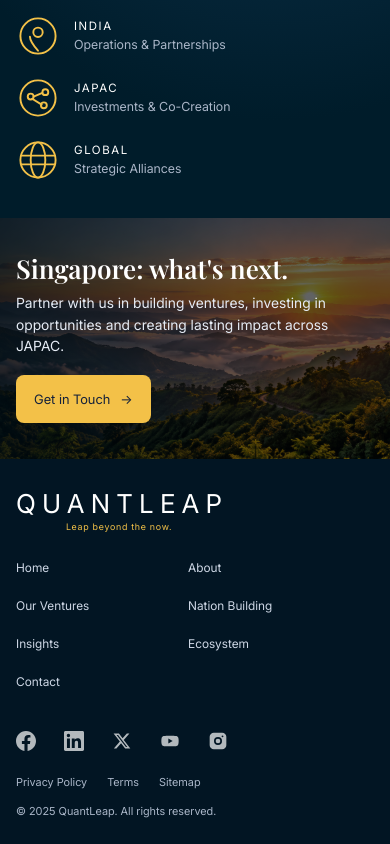
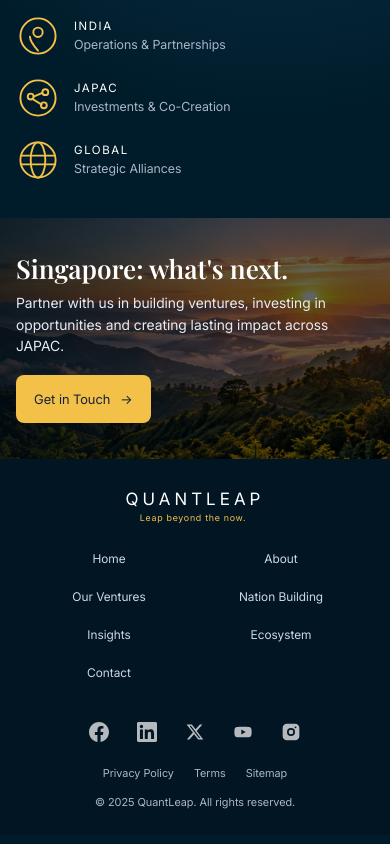
Before and after one commit to Krishna19le08/quantleap, a plain HTML site: page index.html in a window 390 px wide. Shown: the part 6299-7143 px from the top of the page. Drawn offline with Linux system fonts and the light colour scheme.

Commit message:
fix: update user selection behavior and improve footer layout for better usability

```diff
--- a/assets/css/stylesheet.css
+++ b/assets/css/stylesheet.css
@@ -31,6 +31,9 @@ html {
   scroll-padding-top: 72px;
 }
 body {
+  -webkit-user-select: none;
+  user-select: none; /* no text selection (form fields re-enabled below) */
+  -webkit-touch-callout: none;
   font-family: var(--sans);
   background: var(--navy);
   color: var(--white);
@@ -61,6 +64,14 @@ button {
 .container {
   width: min(1280px, 100% - 48px);
   margin-inline: auto;
+}
+input,
+textarea {
+  -webkit-user-select: text;
+  user-select: text;
+}
+img {
+  -webkit-user-drag: none;
 }
 h1,
 h2,
@@ -1317,7 +1328,7 @@ main > section:not(.hero) {
   gap: 24px;
 }
 .foot .logo {
-  --mark: 26px; /* same look as the nav logo (centred tagline), just smaller */
+  --mark: 21px; /* same look as the nav logo (centred tagline), just smaller */
   justify-self: start;
 }
 .foot nav {
@@ -2223,13 +2234,19 @@ html.menu-open {
   }
   .foot {
     grid-template-columns: 1fr;
-    justify-items: start;
+    justify-items: center; /* phone footer: everything centred */
+    text-align: center;
     gap: 18px;
+  }
+  .foot .logo {
+    --mark: 17px;
+    justify-self: center;
   }
   .foot nav {
     display: grid;
     grid-template-columns: repeat(2, minmax(0, 1fr)); /* tidy two-column list instead of a ragged wrapped row */
-    justify-content: stretch;
+    justify-content: center;
+    justify-items: center;
     gap: 0 24px;
     width: 100%;
     max-width: 320px;
@@ -2242,9 +2259,9 @@ html.menu-open {
     min-height: 38px;
   }
   .social {
-    justify-self: start;
+    justify-self: center;
+    justify-content: center;
     gap: 4px;
-    margin-left: -12px; /* icons are inset by the 12px tap padding; pull them back onto the text edge */
   }
   .social a {
     width: 44px;
@@ -2252,12 +2269,14 @@ html.menu-open {
     padding: 12px;
   }
   .foot-bottom {
-    align-items: flex-start;
+    align-items: center;
+    text-align: center;
     gap: 2px;
     padding-top: 0;
   }
   .legal {
-    align-self: flex-start;
+    align-self: center;
+    justify-content: center;
   }
 }
 
--- a/assets/js/script.js
+++ b/assets/js/script.js
@@ -257,5 +257,16 @@
     if (e.key === 'F12' || (e.ctrlKey || e.metaKey) && (k === 'u' || e.shiftKey && 'ijc'.includes(k)) || e.metaKey && e.altKey && 'iju'.includes(k)) e.preventDefault();
   });
 
+  // no select, no copy: blocks text selection, drag, copy/cut and Ctrl/Cmd+A/C/X/S/P (form fields stay usable)
+  const noCopy = () => {
+    const typing = e => e.target.closest && e.target.closest('input,textarea,[contenteditable="true"]');
+    ['selectstart', 'dragstart', 'copy', 'cut'].forEach(type =>
+      document.addEventListener(type, e => { if (!typing(e)) e.preventDefault(); }));
+    document.addEventListener('keydown', e => {
+      if ((e.ctrlKey || e.metaKey) && 'acxsp'.includes(e.key.toLowerCase()) && !typing(e)) e.preventDefault();
+    });
+  };
+  noCopy();
+
   include(document).then(init).catch(err => console.error(err));
 })();
--- a/index.html
+++ b/index.html
@@ -9,7 +9,7 @@
 <link rel="icon" type="image/x-icon" href="assets/images/favicon.ico?v=1.0">
 <link rel="stylesheet" href="assets/css/fonts.css?v=1.2">
 
-<link rel="stylesheet" href="assets/css/stylesheet.css?v=9.1">
+<link rel="stylesheet" href="assets/css/stylesheet.css?v=9.3">
 </head>
 <body>
 
@@ -239,6 +239,6 @@
 
 <div data-include="components/footer.html"></div>
 
-<script type="text/javascript" src="assets/js/script.js?v=1.5"></script>
+<script type="text/javascript" src="assets/js/script.js?v=1.6"></script>
 </body>
 </html>
```
